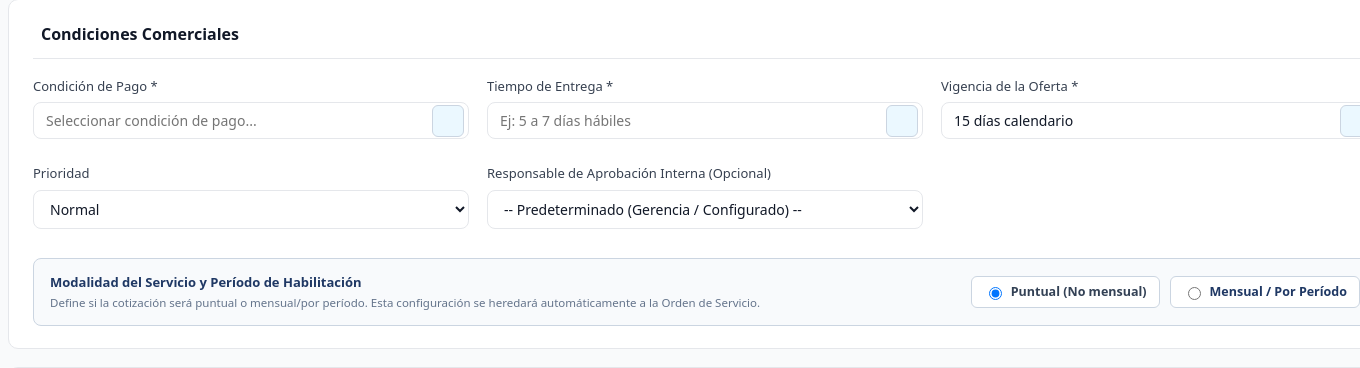
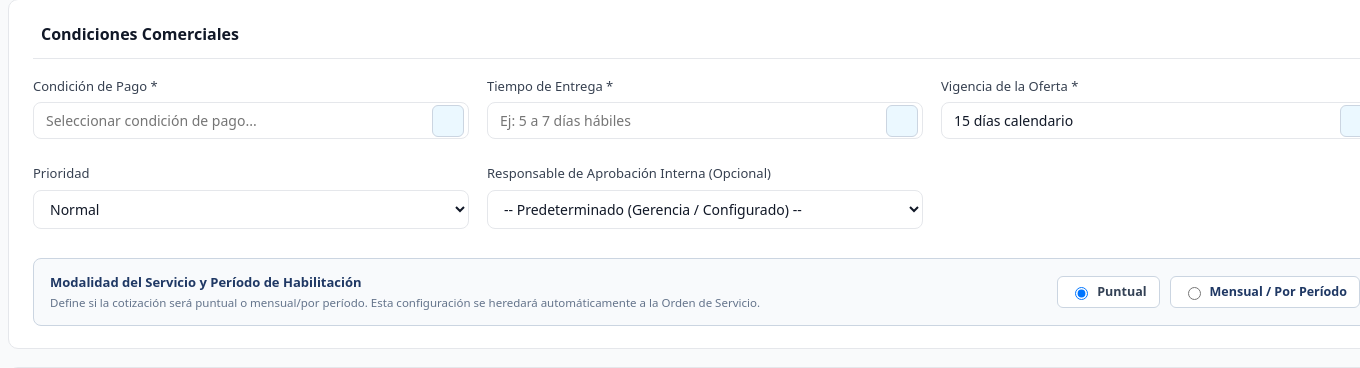
Before and after one commit to Tomate25/CycsaV1, a PHP site: template app/Modulos/Cotizaciones/Vistas/crear.php in a window 1360 px wide; the page is wider, and only the part inside the window is pictured. Shown: the part 468-836 px from the top of that part. Run offline with PHP 8.4, Linux system fonts and the light colour scheme; the template is opened without the code that fills it: most values are stand-ins (such as "Sample title", 1, 10 or a date in 2020).

Commit message:
chore(cotizaciones): cambiar etiqueta 'Puntual (No mensual)' a 'Puntual'

```diff
--- a/app/Modulos/Cotizaciones/Servicios/DocumentoCotizacionRgFm31Servicio.php
+++ b/app/Modulos/Cotizaciones/Servicios/DocumentoCotizacionRgFm31Servicio.php
@@ -812,7 +812,7 @@ CSS;
             $rangoPer = ($fIniPer !== '' && $fFinPer !== '') ? " ({$fIniPer} — {$fFinPer})" : '';
             $modalidadPeriodo = implode(' · ', $partesPer) . $rangoPer;
         } else {
-            $modalidadPeriodo = 'Puntual (No mensual)';
+            $modalidadPeriodo = 'Puntual';
         }
 
         // 6. Notas y condiciones
--- a/app/Modulos/Cotizaciones/Vistas/crear.php
+++ b/app/Modulos/Cotizaciones/Vistas/crear.php
@@ -268,7 +268,7 @@
                 <div style="display: inline-flex; gap: 10px; flex-wrap: wrap;">
                     <label style="display: inline-flex; align-items: center; gap: 6px; padding: 6px 12px; border: 1px solid #cbd5e1; border-radius: 6px; background: #ffffff; font-size: 12.5px; font-weight: 600; color: #334155; cursor: pointer;">
                         <input type="radio" name="es_mensual" value="0" checked onchange="togglePeriodoCotizacion(false)">
-                        Puntual (No mensual)
+                        Puntual
                     </label>
                     <label style="display: inline-flex; align-items: center; gap: 6px; padding: 6px 12px; border: 1px solid #cbd5e1; border-radius: 6px; background: #ffffff; font-size: 12.5px; font-weight: 600; color: #1F3864; cursor: pointer;">
                         <input type="radio" name="es_mensual" value="1" onchange="togglePeriodoCotizacion(true)">
--- a/app/Modulos/Cotizaciones/Vistas/editar.php
+++ b/app/Modulos/Cotizaciones/Vistas/editar.php
@@ -298,7 +298,7 @@
                 <div style="display: inline-flex; gap: 10px; flex-wrap: wrap;">
                     <label style="display: inline-flex; align-items: center; gap: 6px; padding: 6px 12px; border: 1px solid #cbd5e1; border-radius: 6px; background: #ffffff; font-size: 12.5px; font-weight: 600; color: #334155; cursor: pointer;">
                         <input type="radio" name="es_mensual" value="0" <?= !$cotEsMensualEdit ? 'checked' : '' ?> onchange="togglePeriodoCotizacion(false)">
-                        Puntual (No mensual)
+                        Puntual
                     </label>
                     <label style="display: inline-flex; align-items: center; gap: 6px; padding: 6px 12px; border: 1px solid #cbd5e1; border-radius: 6px; background: #ffffff; font-size: 12.5px; font-weight: 600; color: #1F3864; cursor: pointer;">
                         <input type="radio" name="es_mensual" value="1" <?= $cotEsMensualEdit ? 'checked' : '' ?> onchange="togglePeriodoCotizacion(true)">
```
